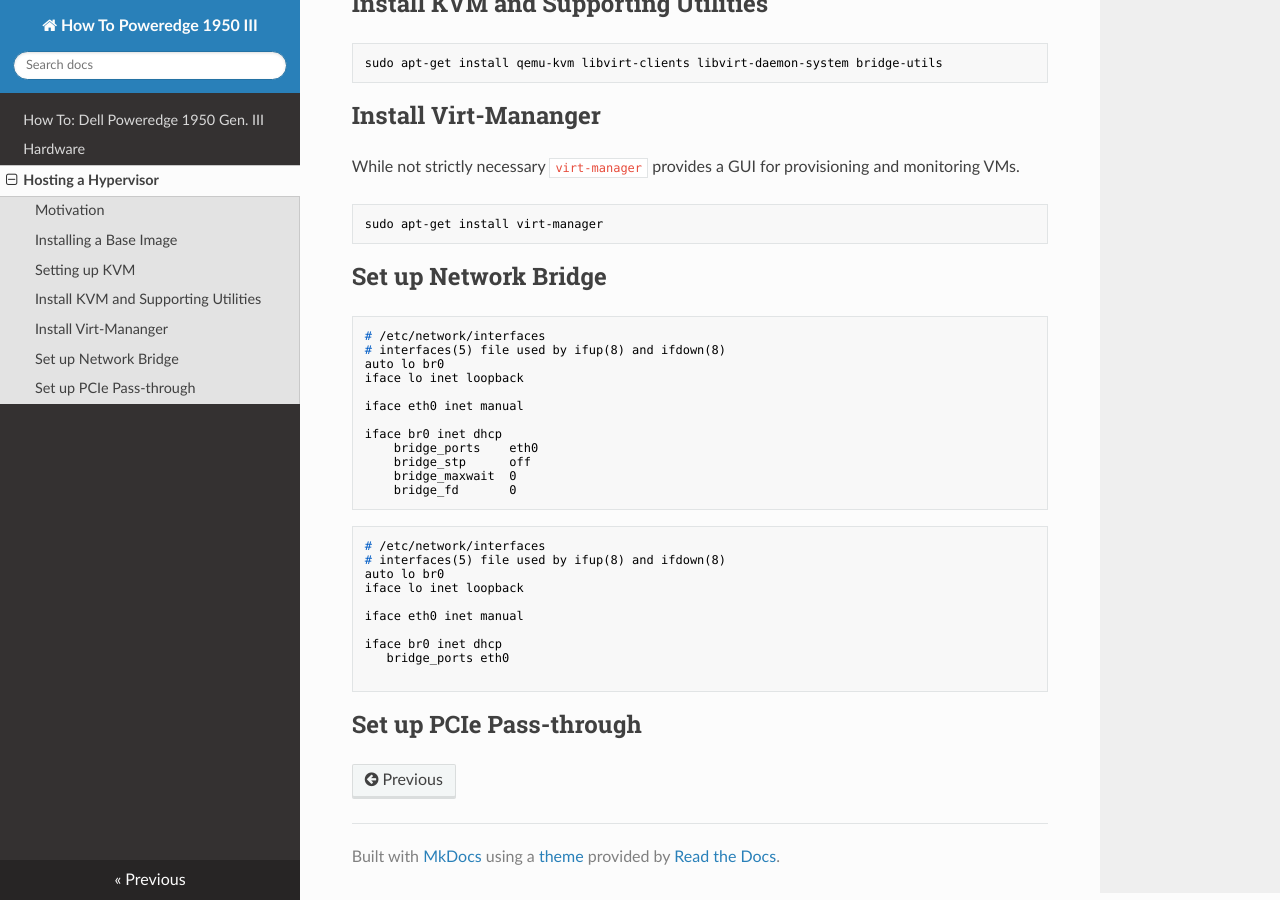
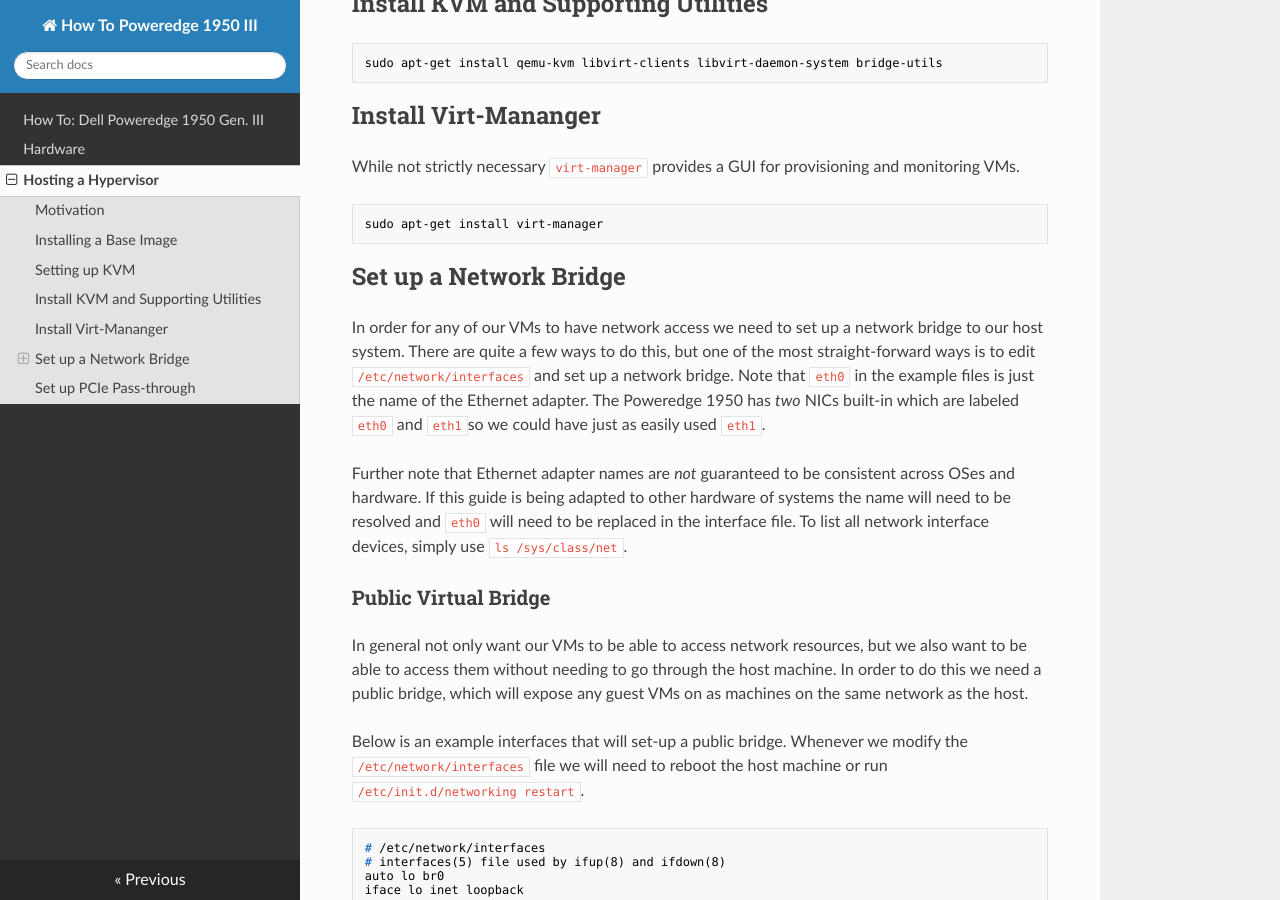
Before and after one commit to SashaNullptr/How-To-Poweredge-1950-III, an MkDocs documentation site: the page built from docs/hypervisor.md, in a window 1280 px wide and 900 px high, scrolled down 533 px. Built offline with MkDocs 1.6.1, drawn with Linux system fonts in a browser that asks for light colours; nearby versions of some CDN libraries.

Commit message:
Expanded network bridge section.

````diff
--- a/docs/hypervisor.md
+++ b/docs/hypervisor.md
@@ -30,7 +30,29 @@ monitoring VMs.
 sudo apt-get install virt-manager
 ```
 
-## Set up Network Bridge
+## Set up a Network Bridge
+
+In order for any of our VMs to have network access we need to set up a network bridge
+to our host system. There are quite a few ways to do this, but one of the most
+straight-forward ways is to edit `/etc/network/interfaces` and set up a network bridge.
+Note that `eth0` in the example files is just the name of the Ethernet
+adapter. The Poweredge 1950 has *two* NICs built-in which are labeled `eth0` and
+`eth1`so we could have just as easily used `eth1`.
+
+Further note that Ethernet adapter names are *not* guaranteed to be consistent across OSes and hardware. If this guide is being adapted to other hardware of systems the name will
+need to be resolved and `eth0` will need to be replaced in the interface file.
+To list all network interface devices, simply use `ls /sys/class/net`.
+
+### Public Virtual Bridge
+
+In general not only want our VMs to be able to access network resources, but we
+also want to be able to access them without needing to go through the host machine.
+In order to do this we need a public bridge, which will expose any guest VMs on
+as machines on the same network as the host.
+
+Below is an example interfaces that will set-up a public bridge. Whenever we
+modify the `/etc/network/interfaces` file we will need to reboot the host machine
+or run `/etc/init.d/networking restart`.
 
 ``` shell
 # /etc/network/interfaces
@@ -47,17 +69,4 @@ iface br0 inet dhcp
     bridge_fd       0
 ```
 
-``` shell
-# /etc/network/interfaces
-# interfaces(5) file used by ifup(8) and ifdown(8)
-auto lo br0
-iface lo inet loopback
-
-iface eth0 inet manual
-
-iface br0 inet dhcp
-   bridge_ports eth0
-
-```
-
 ## Set up PCIe Pass-through
````
